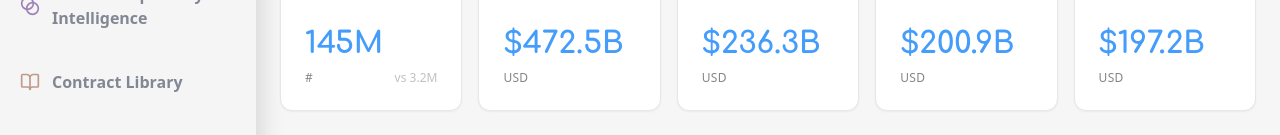
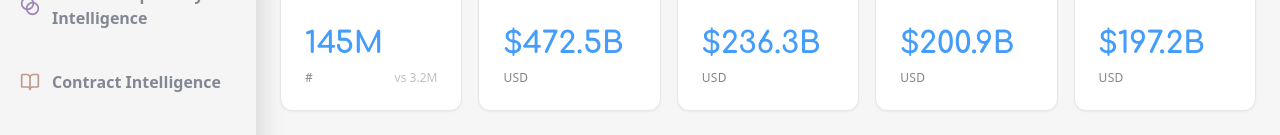
Before and after one commit to nedllabs/repricer-dashboard, a Next.js app: page / in a window 1280 px wide. Shown: the part 490-625 px from the top of the page. Built offline with nearby package versions, Linux system fonts and the light colour scheme.

Commit message:
Update menu

```diff
--- a/components/sidebar/sidebar-navigation.tsx
+++ b/components/sidebar/sidebar-navigation.tsx
@@ -195,9 +195,9 @@ export function SidebarNavigation({
       disabled: true,
     },
     {
-      id: "contract-library",
+      id: "contract-intelligence",
       icon: BookOpen,
-      label: "Contract Library",
+      label: "Contract Intelligence",
       color: "text-[#9c5d45]",
       href: "",
       disabled: true,
```
